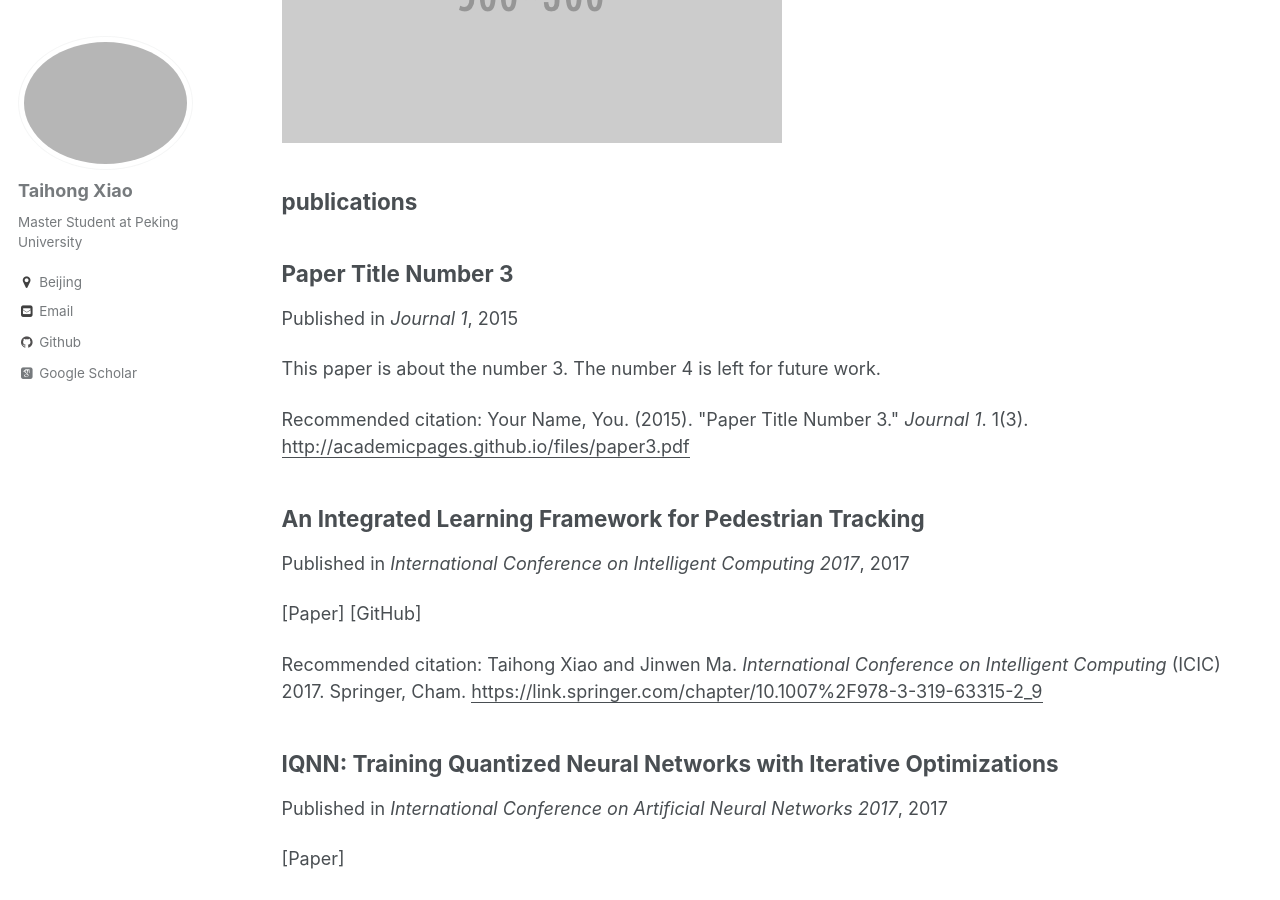
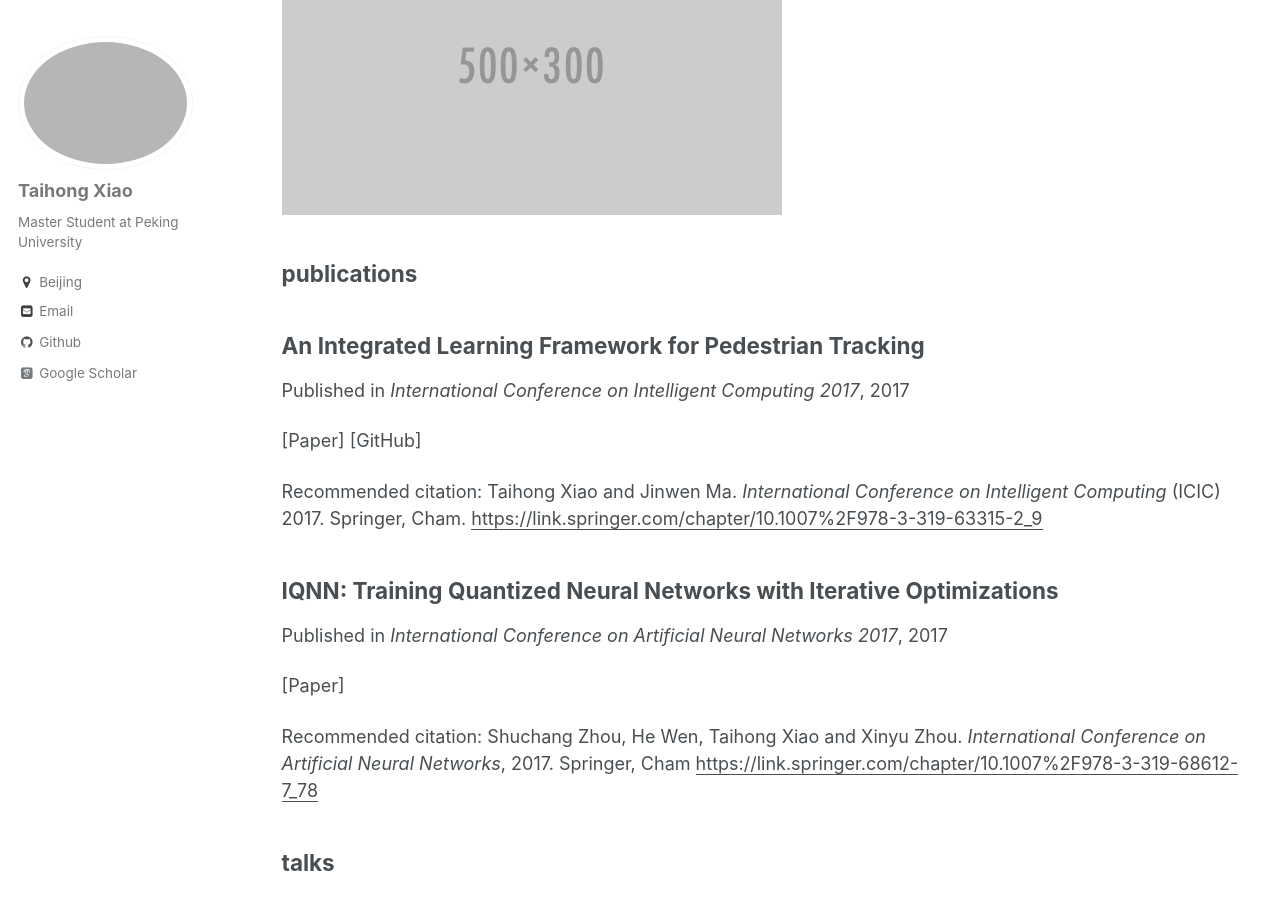
Before and after one commit to Prinsphield/prinsphield.github.io, a Jekyll site: the page built from _pages/sitemap.md, in a window 1280 px wide and 900 px high, scrolled down 3538 px. Built offline with Jekyll 4.4.1, drawn with Linux system fonts in a browser that asks for light colours; some web fonts are replaced; a file with an impossible date is left out.

Commit message:
minor bug

```diff
--- a/_pages/year-archive.html
+++ b/_pages/year-archive.html
@@ -1,7 +1,7 @@
 ---
 layout: archive
 permalink: /year-archive/
-title: "Blog
+title: "Blog"
 author_profile: true
 redirect_from:
   - /wordpress/blog-posts/
--- a/_publications/2015-10-01-paper-title-number-3.md
+++ /dev/null
@@ -1,15 +0,0 @@
----
-title: "Paper Title Number 3"
-collection: publications
-permalink: /publication/2015-10-01-paper-title-number-3
-excerpt: 'This paper is about the number 3. The number 4 is left for future work.'
-date: 2015-10-01
-venue: 'Journal 1'
-paperurl: 'http://academicpages.github.io/files/paper3.pdf'
-citation: 'Your Name, You. (2015). &quot;Paper Title Number 3.&quot; <i>Journal 1</i>. 1(3).'
----
-This paper is about the number 3. The number 4 is left for future work.
-
-[Download paper here](http://academicpages.github.io/files/paper3.pdf)
-
-Recommended citation: Your Name, You. (2015). "Paper Title Number 3." <i>Journal 1</i>. 1(3).
```
